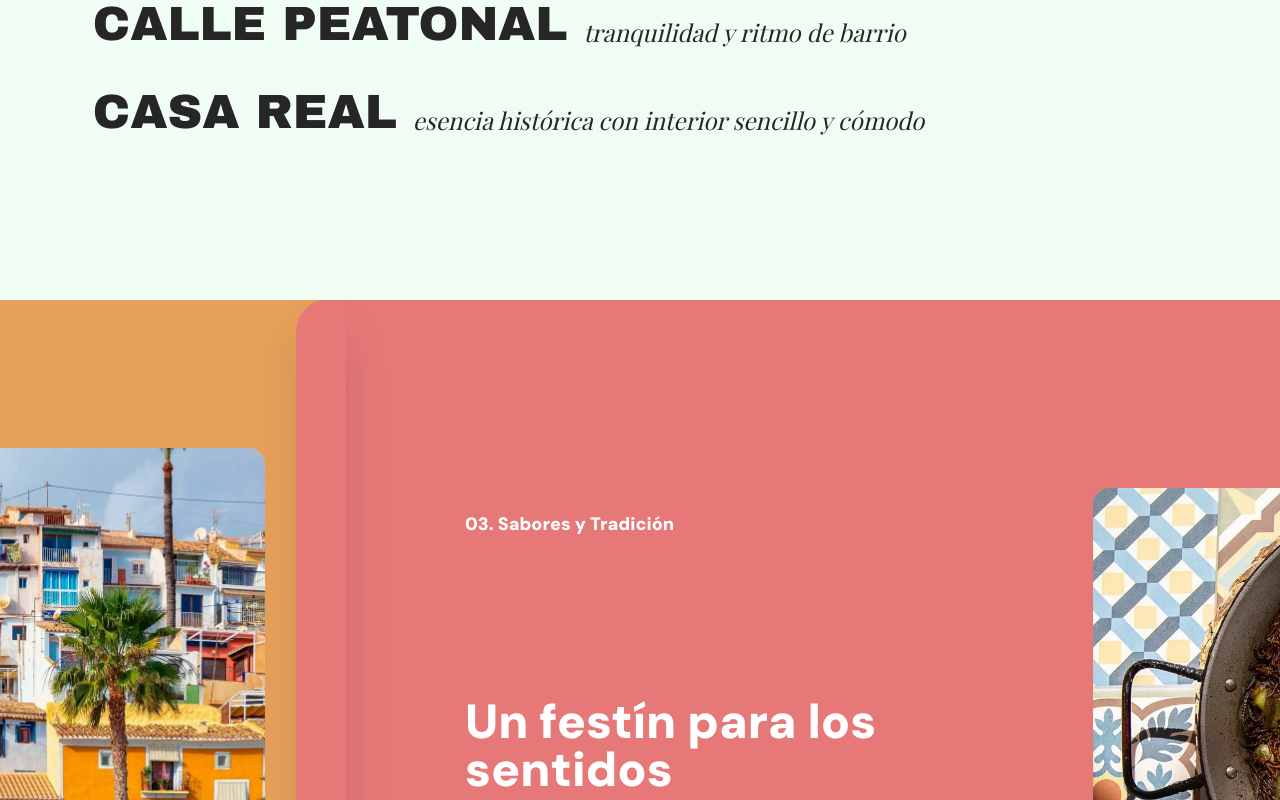
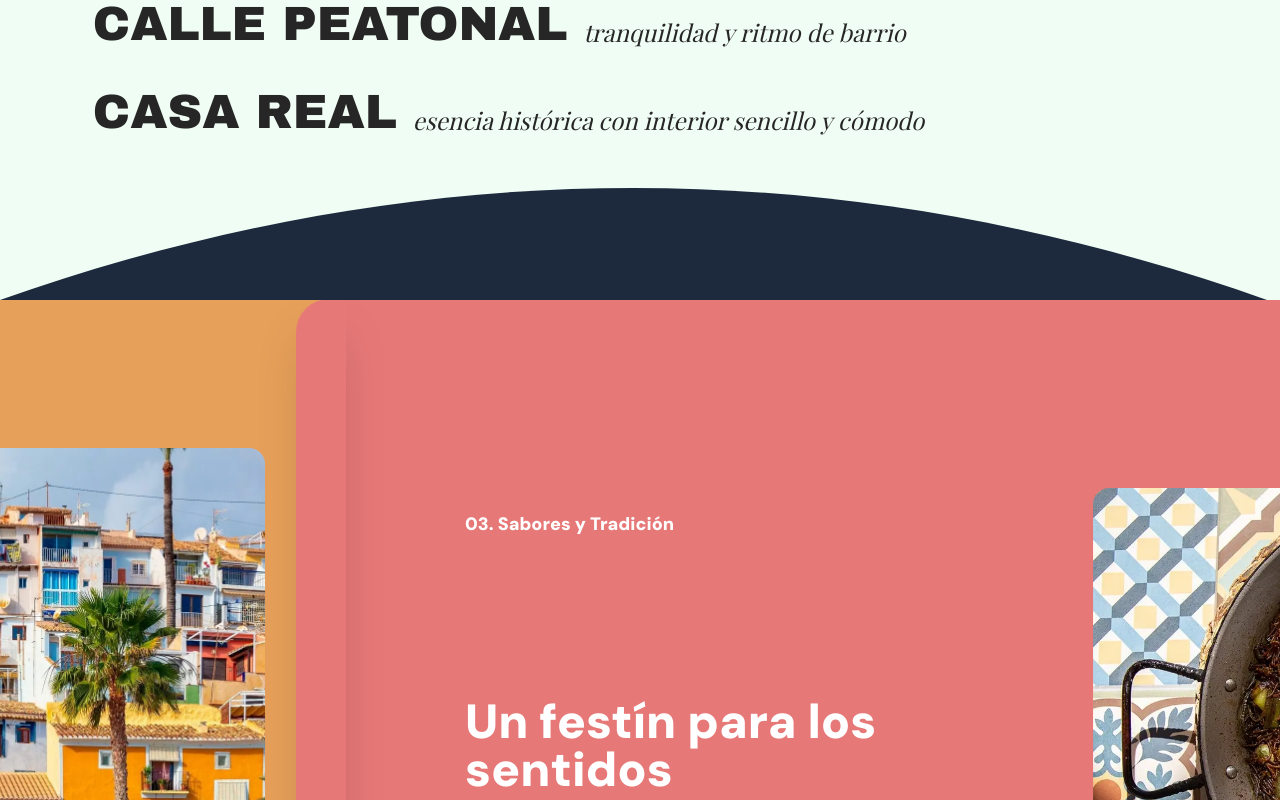
Before and after one commit to JaumeEsquerdo/costera-n1, a Next.js app in the folder costera-n1/: page /contacto in a window 1280 px wide. Shown: the part 6100-6900 px from the top of the page. Built offline with nearby package versions, Linux system fonts and the light colour scheme.

Commit message:
crear una ola en SectionZero que se crea profundidad en esa sección por arriba

```diff
--- a/costera-n1/app/[locale]/layout.js
+++ b/costera-n1/app/[locale]/layout.js
@@ -107,7 +107,7 @@ export default async function RootLayout({ children, params }) {
       lang={locale}
       className={`${archivoBlack.variable} ${dmSans.variable} ${playfair.variable} h-full antialiased`}
     >
-      <body className="relative min-h-full flex flex-col bg-green-50 font-body text-neutral-800">
+      <body className="relative min-h-full flex flex-col bg-green-50 font-body text-neutral-800 ">
         <div
           aria-hidden="true"
           className="fixed inset-0 -z-10 opacity-[0.6] pointer-events-none bg-[url('/bg-noise.webp')] bg-repeat"
--- a/costera-n1/app/components/HorizontalScroll.jsx
+++ b/costera-n1/app/components/HorizontalScroll.jsx
@@ -1,4 +1,4 @@
-import { motion, useScroll, useTransform } from "framer-motion";
+import { motion, useScroll, useTransform, useSpring } from "framer-motion";
 import { useRef } from "react";
 import Image from "next/image";
 import { SectionZero } from "./SectionZero";
@@ -7,6 +7,9 @@ import { useI18n } from "../hooks/usei18n";
 import { formatText } from "../lib/formatText";
 
 const MotionImage = motion.create(Image);
+
+const curvePath = "M0,320 C480,0 960,0 1440,320 Z";
+const flatPath = "M0,320 C480,320 960,320 1440,320 Z";
 
 /**
  * FLOW DE ANIMACIÓN "SCROLL-TO-HORIZONTAL":
@@ -37,16 +40,56 @@ export const HorizontalScroll = () => {
     target: targetRef,
   });
 
+  const { scrollYProgress: scrollEntrada } = useScroll({
+    target: targetRef,
+    offset: ["start end", "start start"],
+  });
+
   // Transformamos el scroll vertical (0 a 1) en movimiento horizontal (-200%)
   const x = useTransform(scrollYProgress, [0, 1], ["0vw", "-360vw"]);
 
+  const smoothEntrada = useSpring(scrollEntrada, {
+    stiffness: 40, // rigidez
+    damping: 40, // amortiguación (evita que rebote)
+    restDelta: 0.001,
+  });
+
+  /* PARA ANIM DE LA OLA */
+  const pathAnim = useTransform(
+    smoothEntrada,
+    [0, 0.45], // Rango del scroll (de 0% a 100% de la entrada)
+    [flatPath, curvePath], // Rango de formas
+  );
+
   return (
-    <section ref={targetRef} className="relative h-[460vh] bg-slate-900">
+    <section ref={targetRef} className="relative h-[460vh] bg-slate-800 ">
+      {/* AQUI iría la ola miediendo 100vh y pegado a la izq, q corresponde al area de SectionZero*/}
+      {/* FALSO TECHO ANIMADO */}
+      <motion.div
+        aria-label="hidden"
+        style={{ y: "-100%" }}
+        className="hidden absolute top-0 left-0 w-[99vw] z-0 md:flex flex-col"
+      >
+        <svg
+          viewBox="0 0 1440 320"
+          preserveAspectRatio="none"
+          className="w-full h-42 fill-slate-800"
+        >
+          <motion.path
+            data-is-dark="true"
+            /* M0,320: Empieza abajo a la izquierda
+                C480,0 960,0 1440,320: Dibuja la curva hacia arriba (el techo de la ola)
+                Z: Cierra la forma volviendo al inicio por la base
+              */
+            d={pathAnim}
+          />
+        </svg>
+      </motion.div>
+
       <div className="sticky top-0 flex h-screen items-center overflow-hidden">
         <motion.div style={{ x }} className="flex">
           {/* SECCIÓN 0: El texto que ya tenemos */}
           <SectionZero />
-
           {/* SECCIÓN 1: Galería o fotos */}
           <HorizontalSection
             index={1} // Qué número de sección es (empezando desde 0 o 1)
--- a/costera-n1/app/components/SectionZero.jsx
+++ b/costera-n1/app/components/SectionZero.jsx
@@ -29,28 +29,28 @@ export const SectionZero = () => {
 
   const textsSectionZero = t.Home.HorizontalScroll.sectionZero;
 
-  const { scrollYProgress } = useScroll({
+  const { scrollYProgress: scrollGlobal } = useScroll({
     target: containerRef,
-    // "Comienza cuando el FINAL de la sección toca el FINAL de la pantalla"
+    // "Comienza cuando el INICIO de la sección toca el FINAL de la pantalla"
     // "Termina cuando el FINAL de la sección toca el INICIO de la pantalla"
     offset: ["start end", "end start"],
   });
 
   // SPRING: hace que el progreso no sea "seco".
   // Si el scroll salta, el spring lo suaviza.
-  const smoothProgress = useSpring(scrollYProgress, {
+  const smoothProgress = useSpring(scrollGlobal, {
     stiffness: 40, // rigidez
     damping: 40, // amortiguación (evita que rebote)
     restDelta: 0.001,
   });
 
   const xFrame = useTransform(smoothProgress, [0, 1], ["-60vw", "80vw"]);
-  const xImage = useTransform(scrollYProgress, [0, 1], ["-15%", "15%"]);
+  const xImage = useTransform(smoothProgress, [0, 1], ["-15%", "15%"]);
 
   return (
     <section
       ref={containerRef}
-      className="w-screen h-screen shrink-0 flex flex-col justify-center items-center text-white"
+      className="relative w-screen h-screen shrink-0 flex flex-col justify-center items-center text-white"
       data-is-dark="true"
     >
       <motion.div
```
